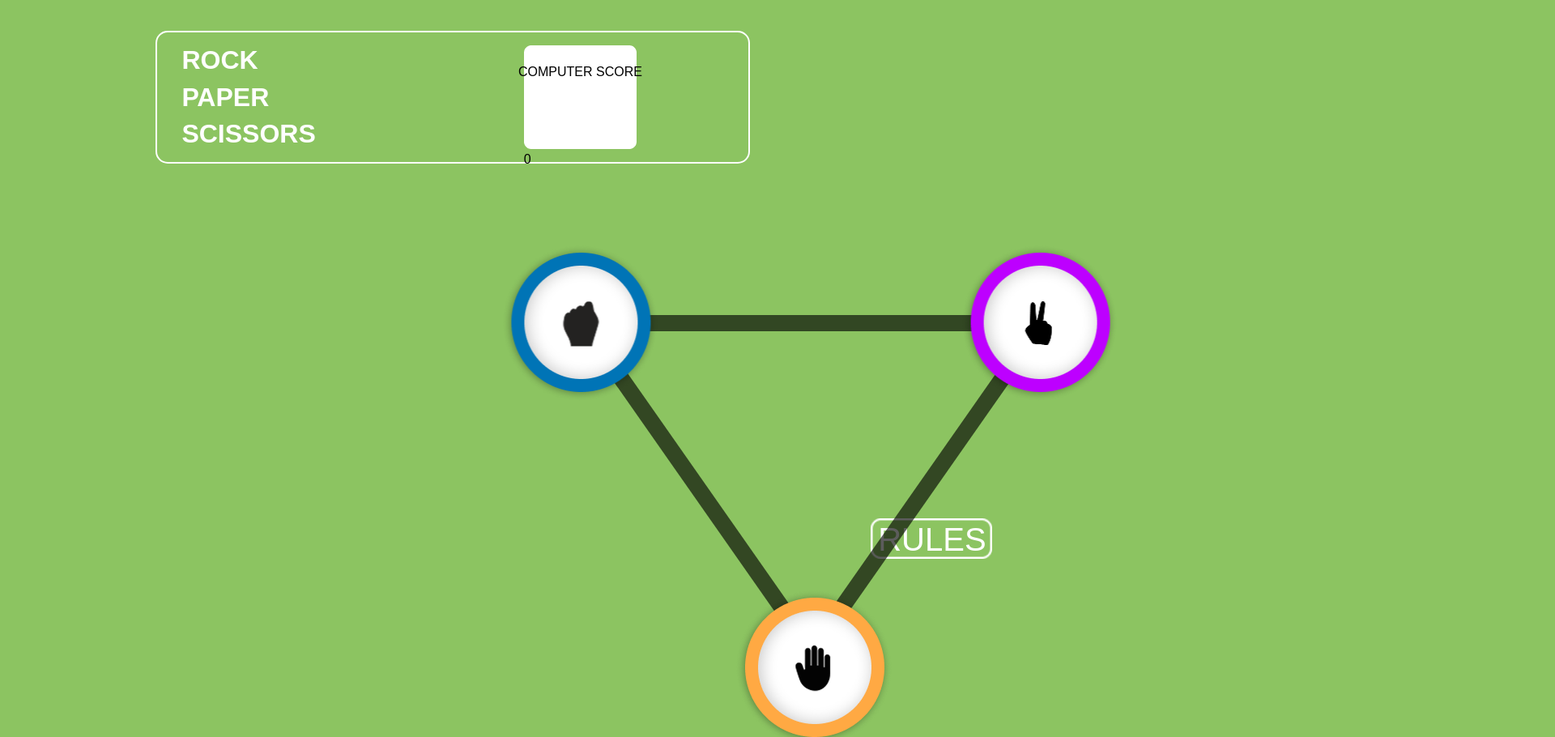
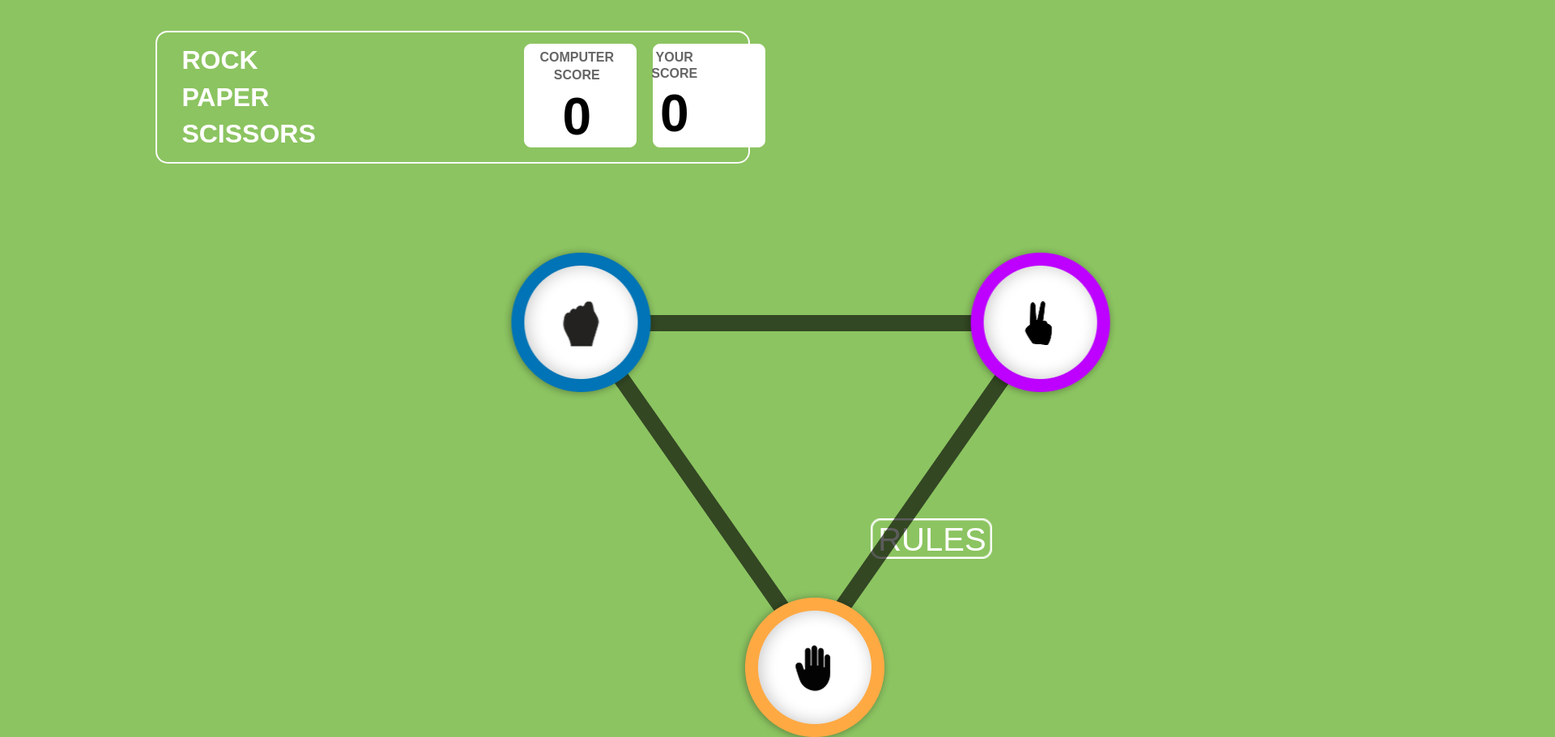
Before and after one commit to Sourav-Sharma-001/Rock-Paper-scissors-Project, a plain HTML site: page Recreated JS Project/app.html in a window 1280 px wide. Shown: the top 910 px of the page at 81% size, 1920 px wide, since content can reach past the window. Drawn offline with Linux system fonts and the light colour scheme.

Commit message:
added some css

```diff
--- a/Recreated JS Project/app.css
+++ b/Recreated JS Project/app.css
@@ -38,18 +38,70 @@ html, body {
 }
 
 #score-section {
+  position: relative;
   display: flex;
   width: 35%;
   height: 80%;
   justify-content: space-between;
 }
 
-#CS-text {
+#score-section img {
+  height: 100%;
+}
+
+#computer-score {
   position: absolute;
-  width: 100%;
-  top: 10%;
-  left: 50%;
+  top: 4%;
+  left: 8%;
+  display: flex;
+  flex-direction: column;
+  place-items: center;
+  font-weight: bold;
 }
+
+#computer-label {
+  color: rgb(101, 101, 101);
+  margin-bottom: 5%;
+}
+
+#CS-score-text {
+  font-size: 400%;
+}
+
+#CS-score-label {
+  color: rgb(101, 101, 101);
+  margin-bottom: 5%;
+}
+
+#score-section {
+  display: flex;
+  width: 35%;
+  height: 80%;
+  justify-content: space-between;
+  align-items: center;
+  gap: 20px;
+}
+
+#your-score {
+  position: absolute;
+  top: 4%;
+  right: 13%;
+  display: flex;
+  flex-direction: column;
+  place-items: center;
+  font-weight: bold;
+}
+
+#your-label,
+#YS-score-label {
+  color: rgb(101, 101, 101);
+  margin-bottom: 5%;
+}
+
+#YS-score-text {
+  font-size: 400%;
+}
+
 
 #game-container {
   position: relative;
--- a/Recreated JS Project/app.html
+++ b/Recreated JS Project/app.html
@@ -1,11 +1,13 @@
 <!DOCTYPE html>
 <html lang="en">
+
 <head>
   <meta charset="UTF-8" />
   <meta name="viewport" content="width=device-width, initial-scale=1" />
   <title>Rock Paper Scissors</title>
   <link rel="stylesheet" href="app.css" />
 </head>
+
 <body>
   <div class="parent">
 
@@ -18,10 +20,20 @@
       <div id="score-section">
         <div>
           <img src="./Images/PNG/Rectangle 3.png" />
-            <div id="CS-text">COMPUTER SCORE</div>
-            <div>0</div>
+          <div id="computer-score">
+            <div id="computer-label">COMPUTER</div>
+            <div id="CS-score-label">SCORE</div>
+            <div id="CS-score-text" id="computer-score">0</div>
           </div>
-
+        </div>
+        <div>
+          <img src="./Images/PNG/Rectangle 3.png" />
+          <div id="your-score">
+            <div id="your-label">YOUR</div>
+            <div id="YS-score-label">SCORE</div>
+            <div id="YS-score-text" id="computer-score">0</div>
+          </div>
+        </div>
       </div>
     </div>
 
@@ -87,4 +99,5 @@
 
   <script type="module" src="app.js"></script>
 </body>
+
 </html>
```
Lines whose indentation alone changed are shown as unchanged.
